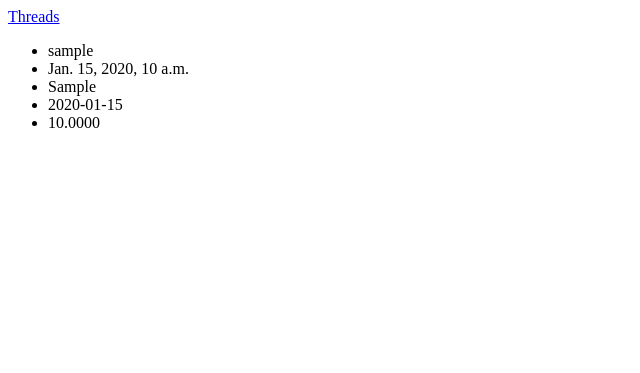
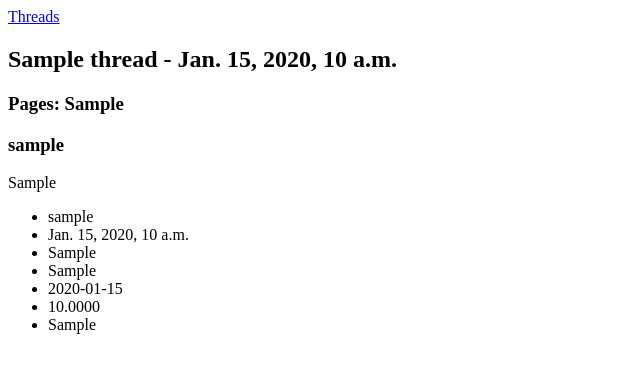
Before and after one commit to mmcd2886/django-forum, a Django app: page /polls/1/ in a window 1280 px wide. Shown: the top 373 px of the page, without its empty margins (0-640 px from the left). Run offline with Django 3.2, Linux system fonts and the light colour scheme; tables that the repository leaves empty hold one stand-in row (values such as "Sample post").

Commit message:
added thread title, date etc.. to charts and details page

```diff
--- a/mysite/polls/models.py
+++ b/mysite/polls/models.py
@@ -5,7 +5,9 @@ from django.db import models
 from django.utils import timezone
 
 
+# This table has an 'id' column
 class Threads(models.Model):
+    # thread_id = models.AutoField(primary_key=True)
     username = models.CharField(max_length=50)
     date_time = models.DateTimeField(max_length=18)
     replies = models.CharField(max_length=5000)
@@ -17,6 +19,7 @@ class Threads(models.Model):
         return self.username
 
 
+# This table has a 'thread_id' column foreign keys to 'id' in threads table
 class Posts(models.Model):
     username = models.CharField(max_length=50)
     date_time = models.DateTimeField()
@@ -24,11 +27,11 @@ class Posts(models.Model):
     score = models.DecimalField(max_digits=6, decimal_places=4)
     quoted = models.CharField(max_length=8)
     sentiment = models.CharField(max_length=10)
+    thread_page = models.CharField(max_length=10000)
     replies = models.CharField(max_length=10000)
 
     # you can only select one primary key in a Django model. UniqueConstraint allows you to set
-    # two unique values (works like a composite key)
-
+    # two unique values (works like a composite key). A user cannot post at the same date_time, so this will be unique
     class Meta:
         constraints = [models.UniqueConstraint(fields=['username', 'date_time'], name='composite_key')]
 
--- a/mysite/polls/templates/polls/charts.html
+++ b/mysite/polls/templates/polls/charts.html
@@ -2,7 +2,8 @@
 <!--https://stackoverflow.com/questions/24555823/multiple-chartjs-in-the-same-page/40401048-->
 {% block content %}
 <a href="{% url 'polls:index'%}">Threads</a>
-
+<h2> {{ thread_info.title }} </h2>
+<br>
 
 <!-- add the charts.js library to page -->
 <!-- create two variables (sentiment_for_quotes, sentiment_for_no_quotes) that will use the data passed from views.py
--- a/mysite/polls/templates/polls/detail.html
+++ b/mysite/polls/templates/polls/detail.html
@@ -1,12 +1,18 @@
 {% if post_list %}
 <a href="{% url 'polls:index'%}">Threads</a>
+<h2>{{ thread_info.title }} - {{ thread_info.date_time }}</h2>
+<h3>Pages: {{thread_info.last_page_scraped}}</h3>
+<h3> {{thread_info.username}} </h3>
+<p> {{thread_info.replies}} </p>
 <ul>
     {% for posts in post_list %}
         <li> {{ posts.username }} </li>
-        <li> {{posts.date_time}} </li>
+        <li> {{ posts.date_time }} </li>
+        <li> {{ posts.quoted }} </li>
         <li> {{ posts.replies }} </li>
         <li> {{ posts.sentiment }} </li>
-        <li> {{posts.score }} </li>
+        <li> {{ posts.score }} </li>
+        <li> {{ posts.thread_page }} </li>
         <br>
         <br>
     {% endfor %}
--- a/mysite/polls/views.py
+++ b/mysite/polls/views.py
@@ -2,7 +2,6 @@ import pandas as pd
 from django.shortcuts import get_object_or_404, render
 import nltk
 from nltk.corpus import stopwords
-
 
 from .models import Posts
 from .models import Threads
@@ -19,14 +18,19 @@ def index(request):
 
 def detail(request, thread_id):
     # post = get_object_or_404(Posts, pk=post_id)
+    # get data for the thread so that you can display information for it in charts.html
+    thread_info = Threads.objects.get(id=thread_id)
+    # get the replies from the thread
     post_list = Posts.objects.filter(thread_id=thread_id).order_by('date_time')
-    context = {'post_list': post_list}
+    context = {'post_list': post_list, 'thread_info': thread_info}
     return render(request, 'polls/detail.html', context)
 
 
 # Tutorial for visualizing using charts.js
 # https://simpleisbetterthancomplex.com/tutorial/2020/01/19/how-to-use-chart-js-with-django.html
 def pie_chart(request, thread_id):
+    # get data for the thread so that you can display information for it in charts.html
+    thread_info = Threads.objects.get(id=thread_id)
     # after thread link is clicked, use thread_id to filter replies for only that thread.
     # Convert this returned sql to a dataframe
     # https://stackoverflow.com/questions/11697887/converting-django-queryset-to-pandas-dataframe
@@ -70,7 +74,8 @@ def pie_chart(request, thread_id):
     # username. Convert this to a dataframe using .reset_index()
     total_replies_by_username_df = replies_from_thread_df.groupby(["username"]).size().reset_index(name='total replies')
     # Sort the dataframe users most replies to least. Get the top 15 users with most replies
-    total_replies_by_username_sorted_df = total_replies_by_username_df.sort_values(by=['total replies'], ascending=False).head(15)
+    total_replies_by_username_sorted_df = total_replies_by_username_df.sort_values(by=['total replies'],
+                                                                                   ascending=False).head(15)
 
     total_replies_by_username_labels = total_replies_by_username_sorted_df['username'].tolist()
     total_replies_by_username_data = total_replies_by_username_sorted_df['total replies'].tolist()
@@ -103,14 +108,15 @@ def pie_chart(request, thread_id):
     most_frequent_words_sorted_df_labels = most_frequent_words_sorted_df['Word'].tolist()
     most_frequent_words_sorted_df_data = most_frequent_words_sorted_df['Frequency'].tolist()
 
+    context = {'thread_info': thread_info, 'sentiment_pie_chart_labels': sentiment_pie_chart_labels,
+               'sentiment_with_quotes_data': sentiment_with_quotes_data,
+               'sentiment_no_quotes_data': sentiment_no_quotes_data,
+               'total_replies_datetime_bar_chart_labels': total_replies_datetime_bar_chart_labels,
+               'total_replies_datetime_bar_chart_data': total_replies_datetime_bar_chart_data,
+               'total_replies_by_username_labels': total_replies_by_username_labels,
+               'total_replies_by_username_data': total_replies_by_username_data,
+               'most_frequent_words_sorted_df_labels': most_frequent_words_sorted_df_labels,
+               'most_frequent_words_sorted_df_data': most_frequent_words_sorted_df_data
+               }
     # Pass the labels and data to charts.html so it can be visualized
-    return render(request, 'polls/charts.html', {'sentiment_pie_chart_labels': sentiment_pie_chart_labels,
-                                                 'sentiment_with_quotes_data': sentiment_with_quotes_data,
-                                                 'sentiment_no_quotes_data': sentiment_no_quotes_data,
-                                                 'total_replies_datetime_bar_chart_labels': total_replies_datetime_bar_chart_labels,
-                                                 'total_replies_datetime_bar_chart_data': total_replies_datetime_bar_chart_data,
-                                                 'total_replies_by_username_labels': total_replies_by_username_labels,
-                                                 'total_replies_by_username_data': total_replies_by_username_data,
-                                                 'most_frequent_words_sorted_df_labels': most_frequent_words_sorted_df_labels,
-                                                 'most_frequent_words_sorted_df_data': most_frequent_words_sorted_df_data
-                                                 })
+    return render(request, 'polls/charts.html', context)
```
Also changed, not shown: mysite/polls/templates/polls/index.html (+5 -3 lines).
